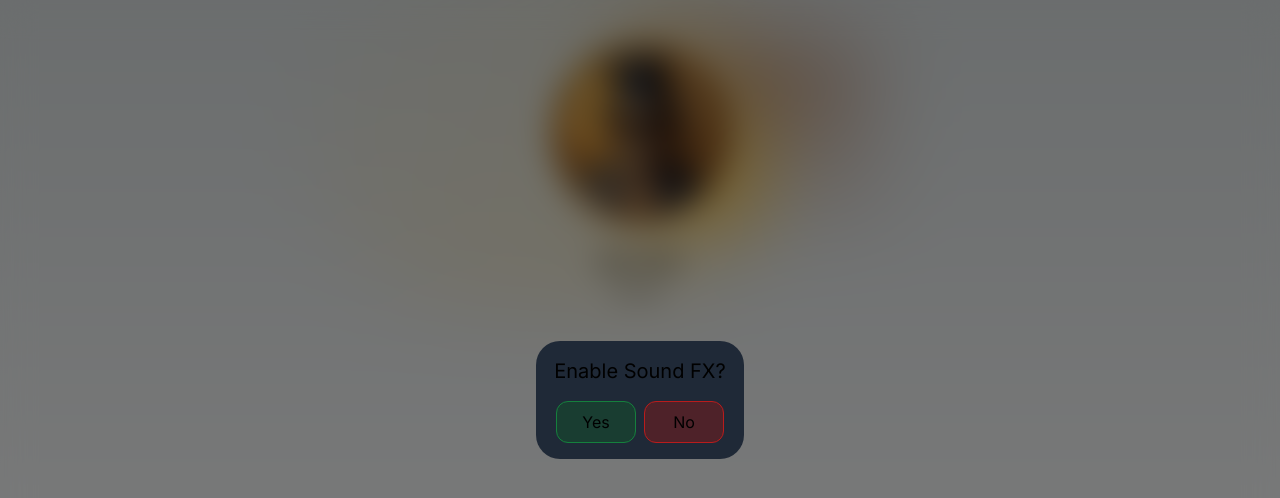
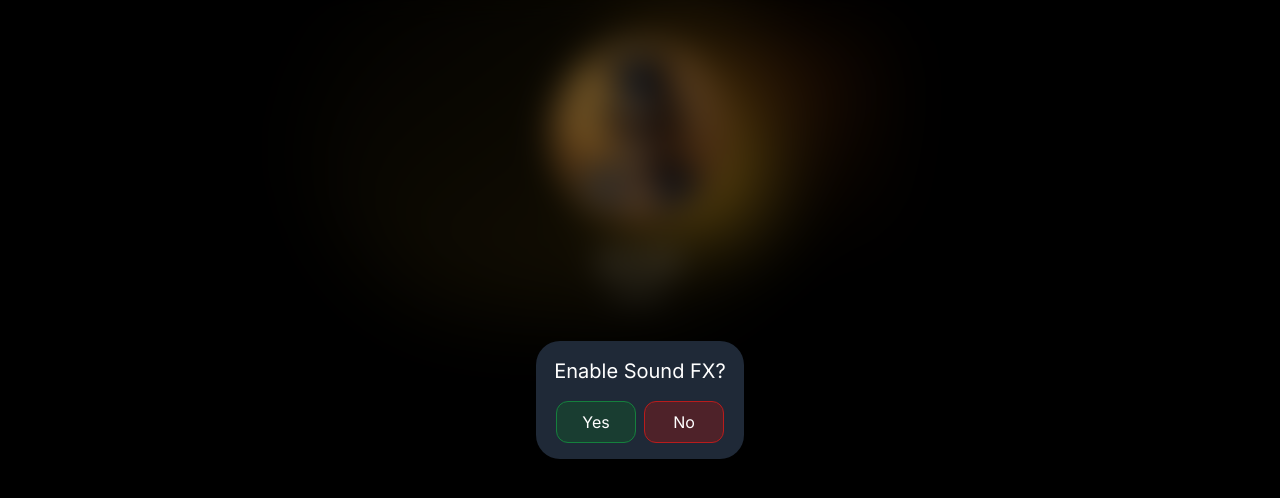
Before and after one commit to BenElferink/coin-ticker, a Next.js app: page / in a window 1280 px wide. Shown: the top 498 px of the page. Built offline with nearby package versions, Linux system fonts and the light colour scheme; no server answers.

Commit message:
fix dark mode

```diff
--- a/styles/globals.css
+++ b/styles/globals.css
@@ -3,17 +3,9 @@
 @tailwind utilities;
 
 :root {
-  --foreground-rgb: 0, 0, 0;
-  --background-start-rgb: 214, 219, 220;
-  --background-end-rgb: 255, 255, 255;
-}
-
-@media (prefers-color-scheme: dark) {
-  :root {
-    --foreground-rgb: 255, 255, 255;
-    --background-start-rgb: 0, 0, 0;
-    --background-end-rgb: 0, 0, 0;
-  }
+  --foreground-rgb: 255, 255, 255;
+  --background-start-rgb: 0, 0, 0;
+  --background-end-rgb: 0, 0, 0;
 }
 
 body {
--- a/tailwind.config.js
+++ b/tailwind.config.js
@@ -9,8 +9,7 @@
     extend: {
       backgroundImage: {
         'gradient-radial': 'radial-gradient(var(--tw-gradient-stops))',
-        'gradient-conic':
-          'conic-gradient(from 180deg at 50% 50%, var(--tw-gradient-stops))',
+        'gradient-conic': 'conic-gradient(from 180deg at 50% 50%, var(--tw-gradient-stops))',
       },
     },
   },
```
